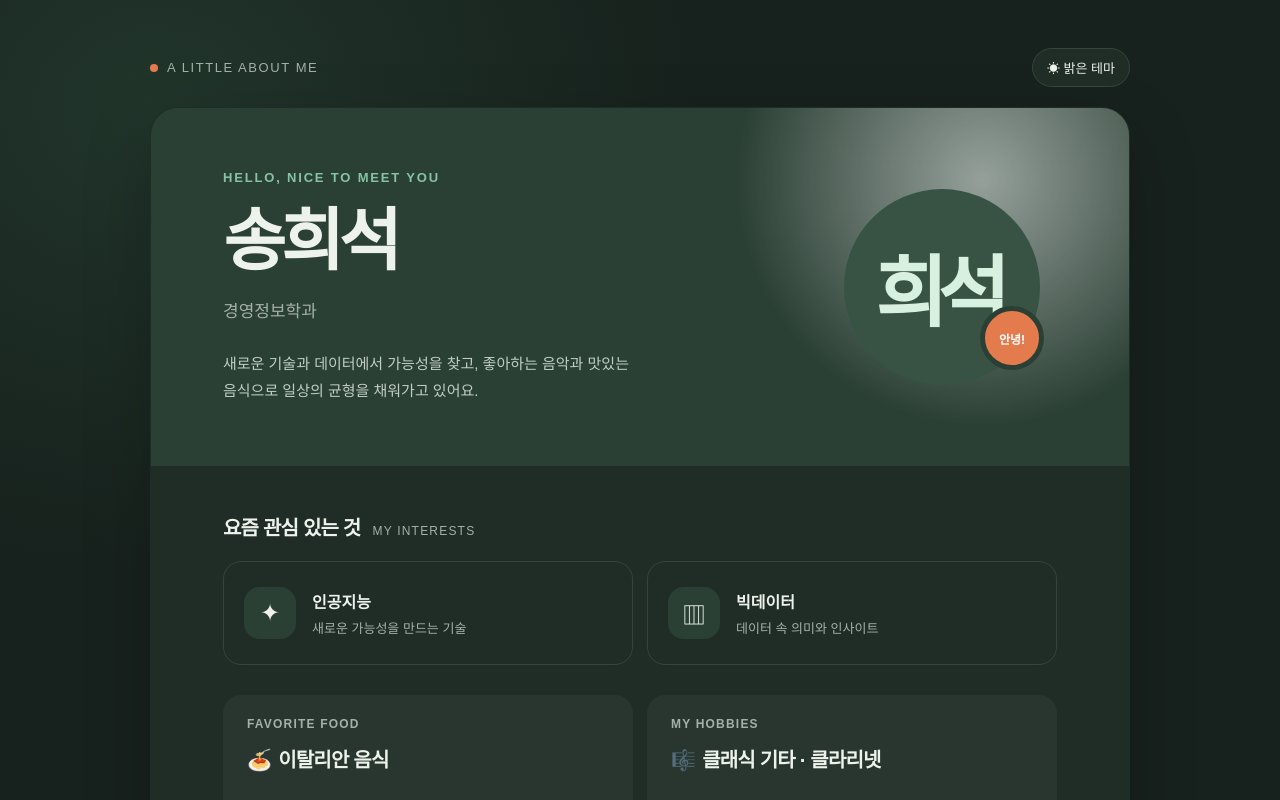
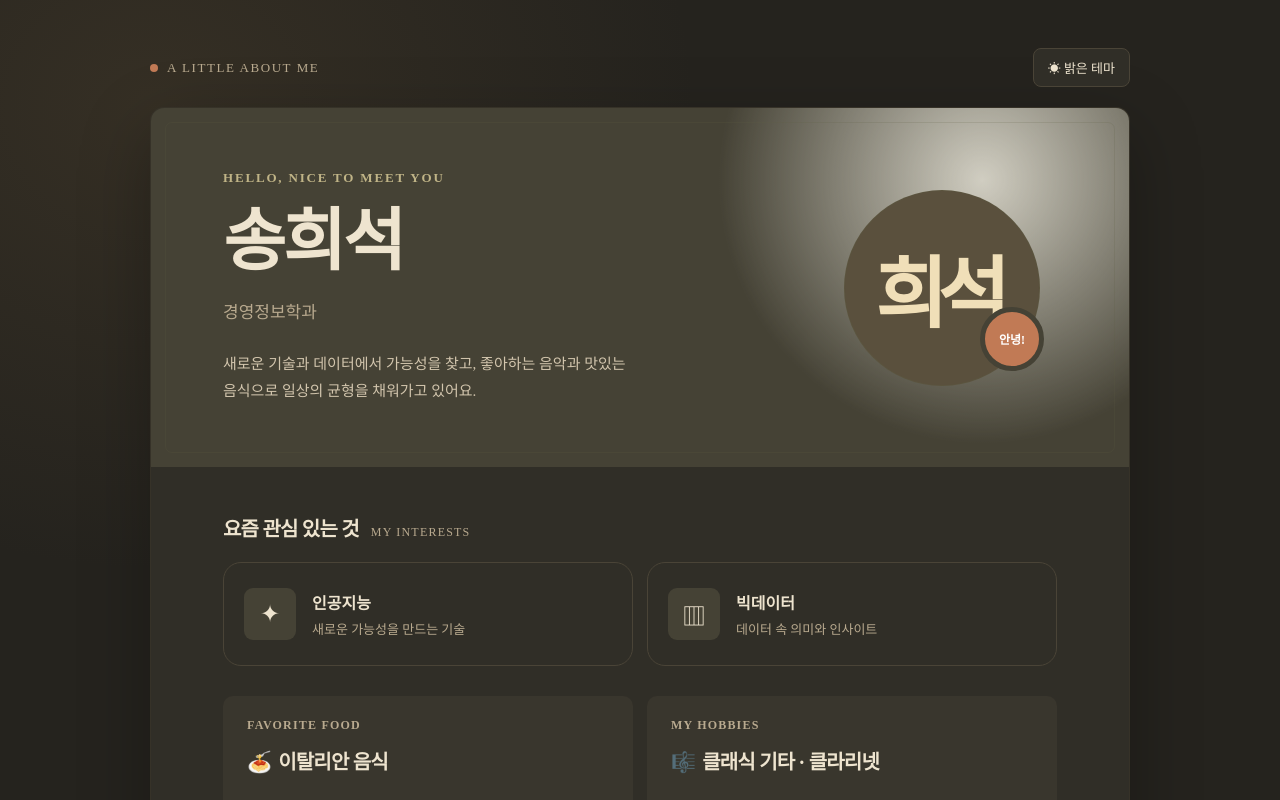
Before and after one commit to shs6502/week11-mini, a plain HTML site: page index.html in a window 1280 px wide. Both pictures are taken after a click on the button "☾ 어두운 테마". Shown: the top 800 px of the page. Drawn offline with Linux system fonts and the light colour scheme.

Commit message:
빈티지 스타일 적용
Co-authored-by: Copilot <223556219+Copilot@users.noreply.github.com>

```diff
--- a/index.html
+++ b/index.html
@@ -3,20 +3,20 @@
 <head>
   <meta charset="UTF-8">
   <meta name="viewport" content="width=device-width, initial-scale=1.0">
-  <meta name="theme-color" content="#f5f3ee">
+  <meta name="theme-color" content="#eee6d4">
   <title>송희석 | 나를 소개합니다</title>
   <style>
     :root {
       color-scheme: light;
-      --paper: #f5f3ee;
-      --card: #fffefa;
-      --ink: #202b28;
-      --muted: #75807a;
-      --line: #e7e5dc;
-      --green: #245c49;
-      --green-soft: #e9f0e9;
-      --orange: #e47b4d;
-      --shadow: 0 24px 70px rgba(32, 43, 40, 0.09);
+      --paper: #eee6d4;
+      --card: #fbf8ef;
+      --ink: #392f26;
+      --muted: #81725f;
+      --line: #d7c8ad;
+      --green: #5d6246;
+      --green-soft: #e7dfca;
+      --orange: #a35b3c;
+      --shadow: 0 24px 70px rgba(67, 49, 29, 0.12);
     }
 
     * {
@@ -29,10 +29,11 @@
       margin: 0;
       padding: 48px 24px;
       background:
-        radial-gradient(ellipse at 12% 10%, rgba(226, 232, 214, 0.65), transparent 34%),
+        radial-gradient(ellipse at 12% 10%, rgba(255, 252, 240, 0.8), transparent 36%),
+        repeating-linear-gradient(0deg, rgba(91, 72, 45, 0.018) 0, rgba(91, 72, 45, 0.018) 1px, transparent 1px, transparent 4px),
         var(--paper);
       color: var(--ink);
-      font-family: "Pretendard", "Apple SD Gothic Neo", "Malgun Gothic", sans-serif;
+      font-family: "Noto Serif KR", "Nanum Myeongjo", "Batang", "바탕", serif;
       transition: background-color 200ms ease, color 200ms ease;
     }
 
@@ -71,7 +72,7 @@
 
     .theme-toggle {
       border: 1px solid var(--line);
-      border-radius: 999px;
+      border-radius: 8px;
       padding: 9px 14px;
       background: var(--card);
       color: var(--ink);
@@ -86,8 +87,8 @@
 
     .profile {
       overflow: hidden;
-      border: 1px solid rgba(32, 43, 40, 0.05);
-      border-radius: 28px;
+      border: 1px solid rgba(91, 72, 45, 0.16);
+      border-radius: 14px;
       background: var(--card);
       box-shadow: var(--shadow);
     }
@@ -101,8 +102,17 @@
       min-height: 340px;
       padding: 62px 72px;
       background:
-        radial-gradient(circle at 85% 20%, rgba(255, 255, 255, 0.5), transparent 28%),
+        radial-gradient(circle at 85% 20%, rgba(255, 252, 240, 0.75), transparent 30%),
         var(--green-soft);
+    }
+
+    .hero::after {
+      position: absolute;
+      inset: 14px;
+      border: 1px solid rgba(93, 98, 70, 0.18);
+      border-radius: 7px;
+      content: "";
+      pointer-events: none;
     }
 
     .eyebrow {
@@ -116,7 +126,7 @@
     h1 {
       margin: 0;
       font-size: clamp(42px, 7vw, 68px);
-      letter-spacing: -0.07em;
+      letter-spacing: -0.04em;
       line-height: 1.12;
     }
 
@@ -129,7 +139,7 @@
     .hero-note {
       max-width: 440px;
       margin: 28px 0 0;
-      color: #53635b;
+      color: #665844;
       font-size: 15px;
       line-height: 1.8;
       word-break: keep-all;
@@ -142,9 +152,9 @@
       height: 196px;
       place-items: center;
       justify-self: center;
-      border: 1px solid rgba(36, 92, 73, 0.14);
+      border: 1px solid rgba(93, 98, 70, 0.24);
       border-radius: 50%;
-      background: #d7e5d7;
+      background: #d9c9a7;
       color: var(--green);
       font-size: 78px;
       font-weight: 800;
@@ -217,7 +227,7 @@
       width: 52px;
       height: 52px;
       place-items: center;
-      border-radius: 16px;
+      border-radius: 9px;
       background: var(--green-soft);
       font-size: 24px;
     }
@@ -242,9 +252,9 @@
 
     .detail {
       min-height: 132px;
-      border-radius: 18px;
+      border-radius: 10px;
       padding: 22px 24px;
-      background: #f7f5ef;
+      background: #f2ecdf;
     }
 
     .detail-label {
@@ -286,7 +296,7 @@
     .hello-button {
       flex: 0 0 auto;
       border: 0;
-      border-radius: 999px;
+      border-radius: 7px;
       padding: 12px 19px;
       background: var(--green);
       color: white;
@@ -298,7 +308,7 @@
 
     .hello-button:hover {
       transform: translateY(-2px);
-      background: #194733;
+      background: #484c36;
     }
 
     footer {
@@ -310,30 +320,35 @@
 
     body.dark {
       color-scheme: dark;
-      --paper: #17211d;
-      --card: #202d27;
-      --ink: #edf2eb;
-      --muted: #a4b1a8;
-      --line: #35443c;
-      --green: #86c3a2;
-      --green-soft: #2b4035;
-      --shadow: 0 24px 70px rgba(0, 0, 0, 0.2);
+      --paper: #25231e;
+      --card: #302e27;
+      --ink: #eee4cf;
+      --muted: #b9aa8f;
+      --line: #4a4437;
+      --green: #c0b487;
+      --green-soft: #454235;
+      --orange: #c17a55;
+      --shadow: 0 24px 70px rgba(0, 0, 0, 0.28);
       background:
-        radial-gradient(ellipse at 12% 10%, rgba(44, 75, 58, 0.48), transparent 34%),
+        radial-gradient(ellipse at 12% 10%, rgba(96, 79, 53, 0.28), transparent 34%),
         var(--paper);
     }
 
     body.dark .hero-note {
-      color: #c1cec4;
+      color: #d2c5ad;
     }
 
     body.dark .portrait {
-      background: #385344;
-      color: #d7f0df;
+      background: #5a503d;
+      color: #f0dfb8;
     }
 
     body.dark .detail {
-      background: #28362f;
+      background: #39362d;
+    }
+
+    body.dark .hello-button:hover {
+      background: #686044;
     }
 
     @media (max-width: 700px) {
@@ -346,6 +361,10 @@
         gap: 28px;
         padding: 42px 28px 34px;
         text-align: center;
+      }
+
+      .hero::after {
+        inset: 10px;
       }
 
       .hero-note {
```
